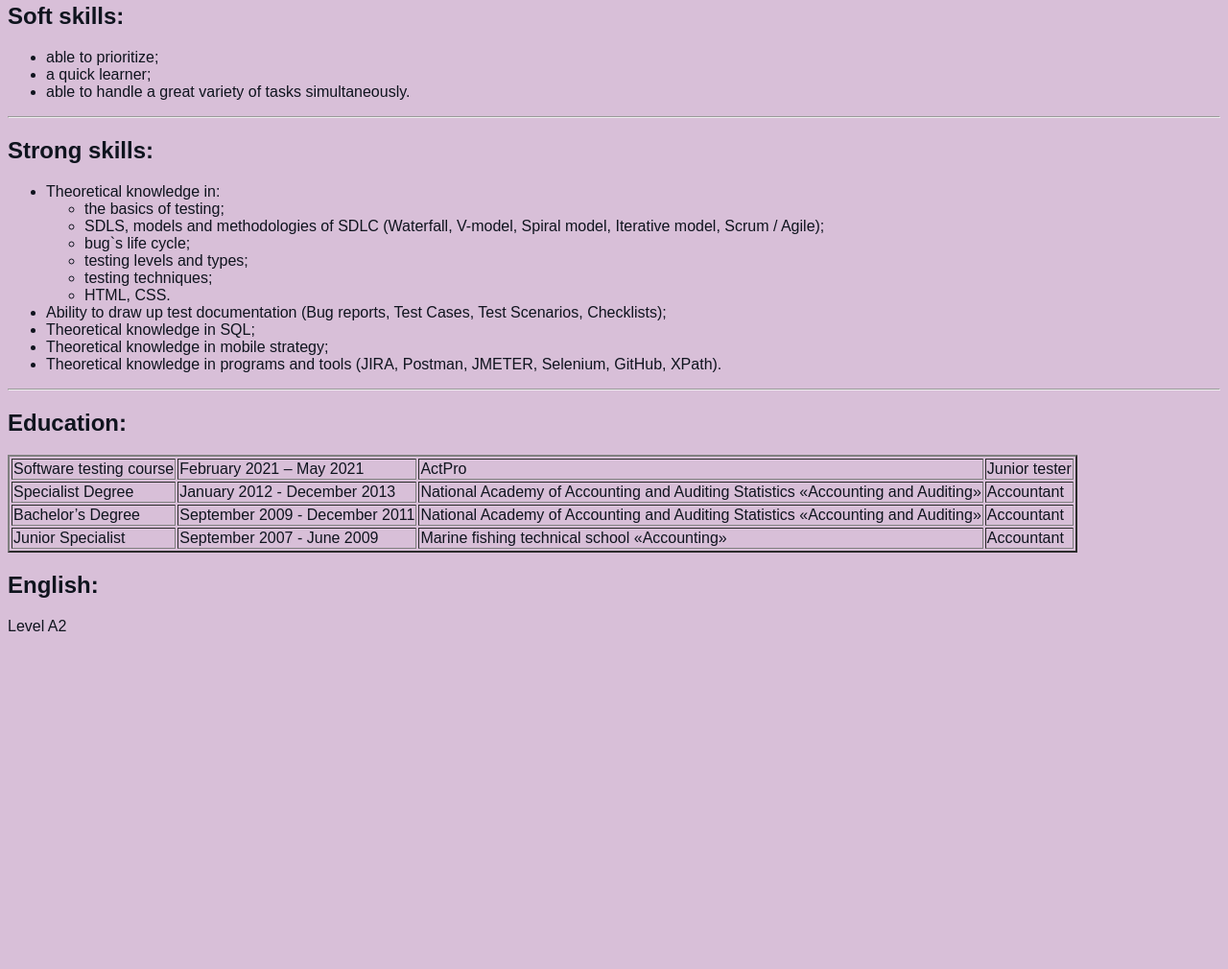
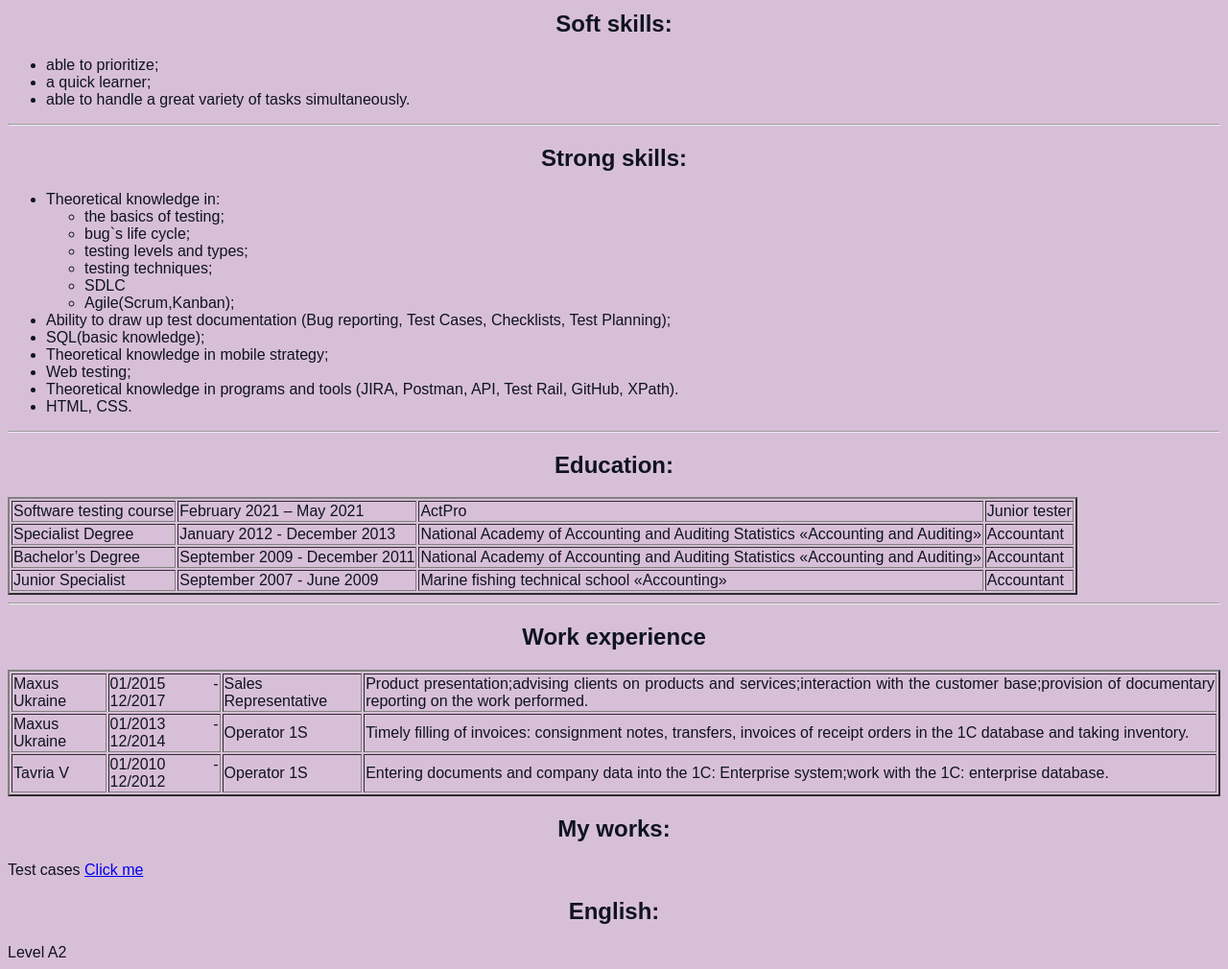
Before and after one commit to DashaZeliapova/Resume, a plain HTML site: page index.html in a window 1280 px wide. Shown: the part 552-1562 px from the top of the page at 96% size. Before the commit the page ends 1222 px from the top, so only its background shows below. Drawn offline with Linux system fonts and the light colour scheme.

Commit message:
Add files via upload

```diff
--- a/index.html
+++ b/index.html
@@ -5,8 +5,10 @@
     <title>Daria ZHELIAPOVA Resume</title>
 <link rel="stylesheet" href="styles.css">
 
+
 </head>
-<body>
+<body >
+
     <table cellspacing="30">
     <tr>
         <td>
@@ -30,15 +32,16 @@
     </table>
 
 <hr>
-        <h2>Objective: </h2>
-      <i>To get a position of QA Engineer. I have an experience of work with documentation.
+        <h2><center>Objective:</center> </h2>
+
+      <i><p align="justify" >To get a position of QA Engineer. I have an experience of work with documentation.
          <br> I try to perform assigned tasks attentively and responsibly as I used to work as an accountant and I had to deal with important information and figures.
         <br>  It's not difficult for me to find common language with people as I made presentations of products.
-         <br> I'm a fast learner due to me experience in the sphere of trade.</i>
+         <br> I'm a fast learner due to me experience in the sphere of trade.</p></i>
 
          <hr>
 
-         <h2>Soft skills: </h2>
+         <h2><center>Soft skills:</center> </h2>
       <ul>
           <li>able to prioritize;</li>
           <li>a quick learner;</li>
@@ -46,30 +49,33 @@
       </ul>
 <hr>
 
-      <h2>Strong skills:</h2>
+      <h2><center>Strong skills:</center></h2>
 <ul>
     <li>Theoretical knowledge in:
 
     <ul>
         <li>the basics of testing;</li>
-        <li>SDLS, models and methodologies of SDLC (Waterfall,
-             V-model, Spiral model, Iterative model, Scrum / Agile);</li>
 <li>bug`s life cycle;</li>
 <li>testing levels and types;</li>
 <li>testing techniques;</li>
-<li>HTML, CSS. </li>
+<li>SDLC </li>
+ <li> Agile(Scrum,Kanban);</li>
+
 
 </ul>
 
-    <li>Ability to draw up test documentation (Bug reports, Test Cases, Test Scenarios, Checklists);</li>
-  <li>Theoretical knowledge in SQL;</li>
+    <li>Ability to draw up test documentation (Bug reporting, Test Cases, Checklists, Test Planning);</li>
+  <li>SQL(basic knowledge);</li>
   <li> Theoretical knowledge in mobile strategy;</li>
-  <li>Theoretical knowledge in programs and tools (JIRA, Postman, JMETER, Selenium, GitHub, XPath).</li>
+  <li> Web testing;</li>
+  <li>Theoretical knowledge in programs and tools (JIRA, Postman, API, Test Rail, GitHub, XPath).</li>
+  <li>HTML, CSS. </li>
 </ul>
+
 
 <hr>
 
-      <h2>Education:</h2>
+      <h2><center>Education:</center></h2>
       <table border="2">
 
           <tr>
@@ -98,7 +104,38 @@
           </tr>
       </table>
 
-      <h2>English:</h2>
+
+	  <hr>
+
+      <h2><center>Work experience</center></h2>
+      <table border="2" >
+
+          <tr>
+
+              <td> Maxus Ukraine </td>
+              <td> 01/2015 - 12/2017</td>
+              <td> Sales Representative</td>
+              <td> Product presentation;advising clients on products and services;interaction with the customer base;provision of documentary reporting on the work performed.</td>
+
+          </tr>
+          <tr>
+              <td> Maxus Ukraine </td>
+              <td> 01/2013 - 12/2014</td>
+              <td> Operator 1S</td>
+              <td> Timely filling of invoices: consignment notes, transfers, invoices of receipt orders in the 1C database and taking inventory.</td>
+          </tr>
+          <tr>
+              <td> Tavria V </td>
+              <td> 01/2010 - 12/2012 </td>
+              <td> Operator 1S </td>
+              <td> Entering documents and company data into the 1C: Enterprise system;work with the 1C: enterprise database. </td>
+          </tr>
+
+      </table>
+      <h2><center>My works:</center></h2>
+	  Test cases    <a href= https://docs.google.com/document/d/19N8YebitALx6USDqp8iEzpvEDFQQycD1PZouLXU975w/edit?usp=sharing>Click me</a>
+
+      <h2><center>English:</center></h2>
       Level A2
 
 
--- a/styles.css
+++ b/styles.css
@@ -4,6 +4,7 @@ body {
     font-size: 16px;
     font-weight: bolt;
     font-family: Arial, Helvetica, sans-serif;
+	text-align: justify;
 
 }
 .avatar{
```
